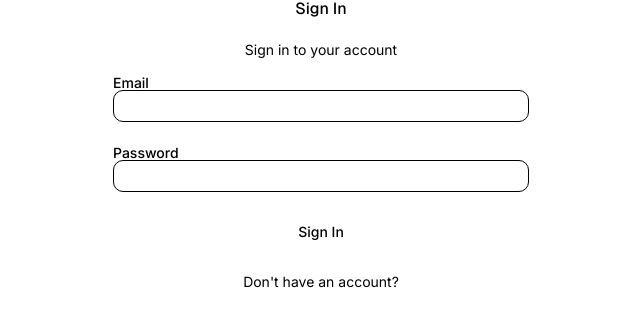
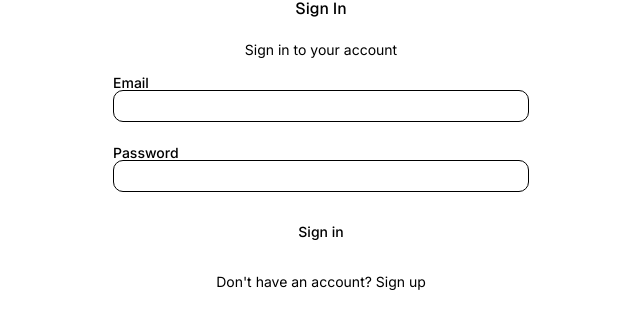
Before and after one commit to michaelweinberg/ecommerce-practice, a Next.js app: page /sign-in in a window 1280 px wide. Shown: the part 315-644 px from the top of the page, without its empty margins (319-959 px from the left). Built offline with nearby package versions, Linux system fonts and the light colour scheme; no server answers.

Commit message:
feat: login working

```diff
--- a/app/(auth)/sign-in/credentials-sign-in-form.tsx
+++ b/app/(auth)/sign-in/credentials-sign-in-form.tsx
@@ -1,11 +1,33 @@
+'use client';
+
 import { Button } from "@/components/ui/button";
 import { Input } from "@/components/ui/input";
 import { Label } from "@/components/ui/label";
 import { signInDefaultValues } from "@/lib/constants";
 import Link from "next/link";
+import { useActionState } from "react";
+import { useFormStatus } from "react-dom";
+import { signInWithCredentials } from "@/lib/actions/user.actions";
+
+
+const SignInButon = () => {
+        const { pending } = useFormStatus();
+
+        return (
+            <Button disabled={pending} className="w-full" variant='default'>
+                {pending ? 'Signing In...' : 'Sign in'}
+            </Button>
+        )
+    }
 
 const CredentialsSignInForm = () => {
-    return <form>
+
+
+    const [data, action] = useActionState(signInWithCredentials, {
+        success: false,
+        message: ''
+    });
+    return <form action={action}>
         <div className="space-y-6">
             <div>
                 <Label htmlFor="email">Email</Label>
@@ -29,13 +51,16 @@ const CredentialsSignInForm = () => {
                     defaultValue={signInDefaultValues.password} />
             </div>
             <div>
-                <Button className='w-full' variant='default'>
-                    Sign In
-                </Button>
+                <SignInButon />
             </div>
+            {data && !data.success && (
+                <div className="text-center text-destructive">
+                    {data.message}
+                </div>
+            )}
             <div className="text-sm text-center text-muted-foregroud">
                 Don&apos;t have an account?{' '}
-                <Link href="/sign-up" target="_self" className="link"></Link>
+                <Link href="/sign-up" target="_self" className="link">Sign up</Link>
             </div>
         </div>
     </form>;
--- a/app/(auth)/sign-in/page.tsx
+++ b/app/(auth)/sign-in/page.tsx
@@ -4,11 +4,20 @@ import { Metadata } from 'next';
 import Link from 'next/link';
 import Image from 'next/image';
 import CredentialsSignInForm from './credentials-sign-in-form';
+import { auth } from '@/auth';
+import { redirect } from 'next/navigation';
 
 export const metadata: Metadata = {
     title: 'Sign In',
 }
-const SignInPage = () => {
+const SignInPage = async () => {
+
+    const session = await auth();
+
+    if (session) {
+        return redirect('/')
+    }
+
     return ( <div className='w-full max-w-md mx-auto'>
         <Card>
             <CardHeader className='space-y-4'>
--- a/app/api/auth/[...nextAuth]/route.ts
+++ b/app/api/auth/[...nextAuth]/route.ts
@@ -1,2 +1,3 @@
 import { handlers } from '@/auth';
 export const { GET, POST } = handlers;
+console.log('123');
--- a/auth.ts
+++ b/auth.ts
@@ -50,7 +50,7 @@ export const config = {
         async session({ session, user, trigger, token} : any) {
             session.user.id = token.sub;
 
-            // if there is an uupdate, set the user name
+            // if there is an update, set the user name
             if(trigger === 'update'){
                 session.user.name = user.name;
             }
--- a/lib/actions/user.actions.ts
+++ b/lib/actions/user.actions.ts
@@ -2,7 +2,8 @@
 
 import { signInFormSchema } from "../validators";
 import { signIn, signOut} from "@/auth";
- import { unstable_rethrow } from "next/navigation";
+import { isRedirectError } from "next/dist/client/components/redirect-error";
+
 
 export async function signInWithCredentials(prevState: unknown, formData: FormData) {
     try {
@@ -11,11 +12,13 @@ export async function signInWithCredentials(prevState: unknown, formData: FormDa
             password: formData.get('password')
         });
 
-        await signIn('credential', user);
+        await signIn('credentials', user);
 
         return { success: true, message: 'Signed in successfully'}
     } catch(error) {
-        unstable_rethrow(error);
+        if (isRedirectError(error)) {
+            throw error;
+        }
         return { success: false, message: 'Invalid email or password' };
     }
 }
```
Also changed, not shown: 1 other file (tests, documents, lock files or other folders).
